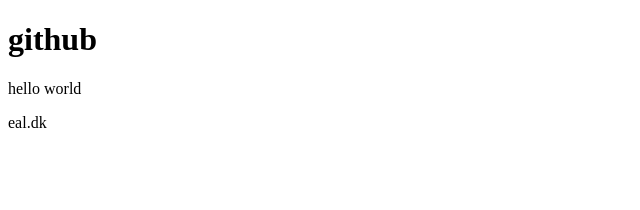
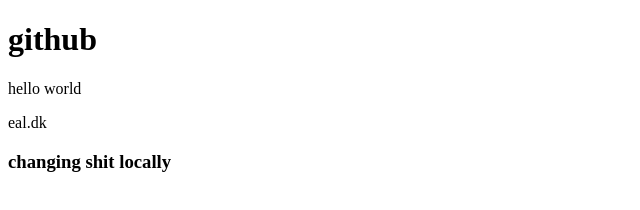
Before and after one commit to kallevonbach/kallevonbach.github.io, a plain HTML site: page index.html in a window 1280 px wide. Shown: the whole page, without its empty margins (0-640 px from the left). Drawn offline with Linux system fonts and the light colour scheme.

Commit message:
changed stuff
added a <h3>

```diff
--- a/index.html
+++ b/index.html
@@ -6,5 +6,6 @@
 <h1>github</h1>
 <p>hello world</p>
 eal.dk
+<h3>changing shit locally</h3>
 </body>
 </html>
```
